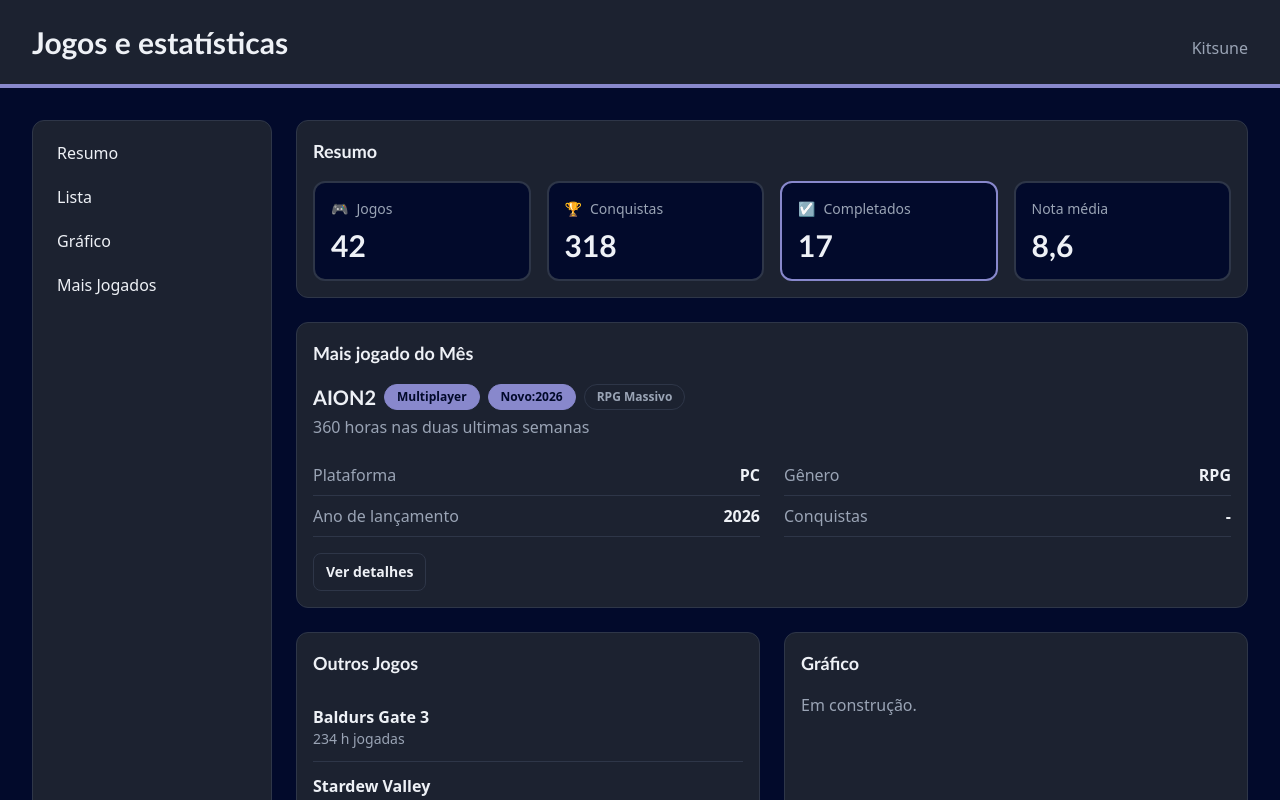
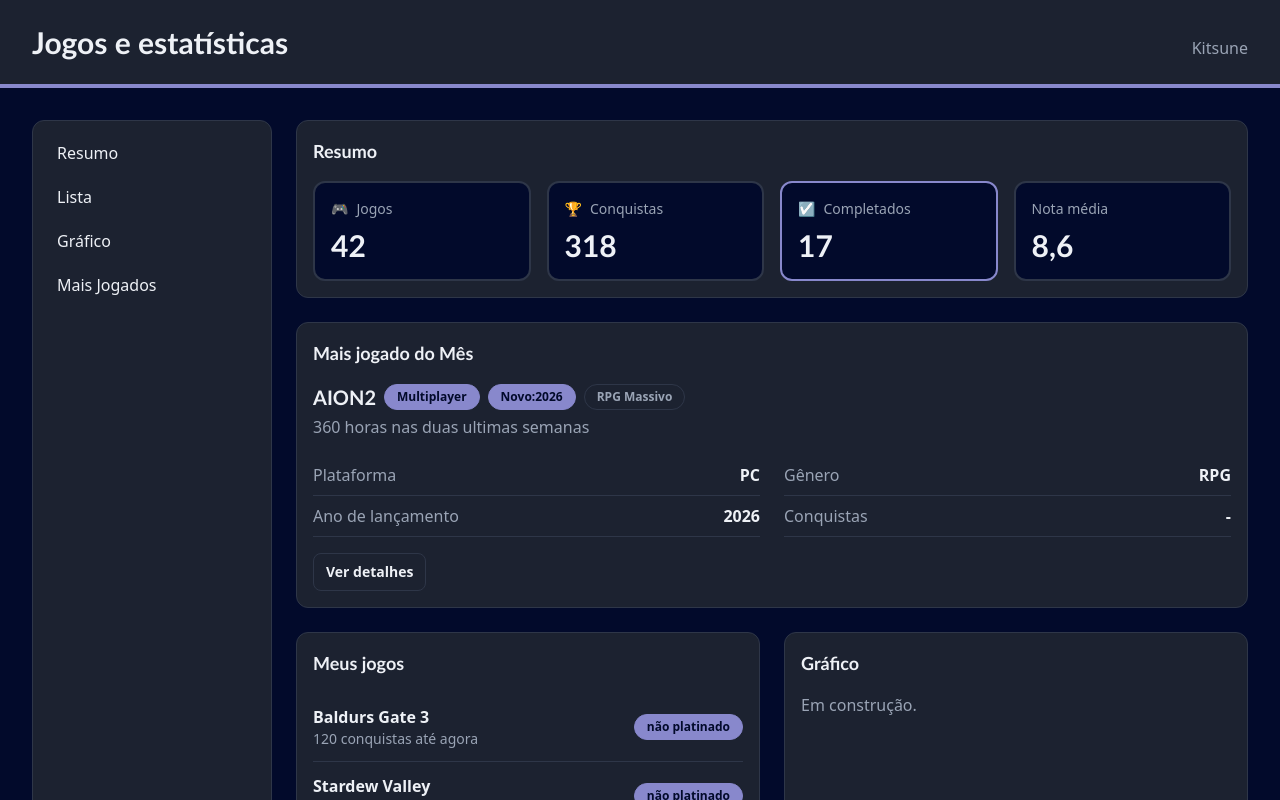
Before and after one commit to giovanaganzerdeleon/my-dashbord, a React (Vite) app: page / in a window 1280 px wide. Shown: the top 800 px of the page. Built offline with nearby package versions, Linux system fonts and the light colour scheme.

Commit message:
feat: show item status and empty list message

```diff
--- a/src/App.jsx
+++ b/src/App.jsx
@@ -6,6 +6,7 @@ import Panel from './components/Painel.jsx';
 import InfoRow from './components/InfoRow.jsx';
 import StatusBadge from './components/StatusBadge.jsx';
 import DetailsToggle from './components/DetailsToggle.jsx';
+import ListItem from './components/ListItem.jsx';
 
 const summaryCards = [
   { id: 'games', title: 'Jogos', value: 42, icon: '🎮' },
@@ -21,12 +22,17 @@ const summaryCards = [
 ];
 
 const games = [
-  { id: 'bg3', title: 'Baldurs Gate 3', hours: 234, isCompleted: false },
-  { id: 'stardew-valley', title: 'Stardew Valley', hours: 217, isCompleted: false },
-  { id: 'Lop', title: 'Lies Of P', hours: 98, isCompleted: true },
-  { id: 'BioShock', title: 'BioShock Infinite', hours: 64, isCompleted: false },
-  { id: 'Sonic', title: 'Sonic Unleshead', hours: 45, isCompleted: true },
-  { id: 'Lis', title: 'Life Is Strange', hours: 16, isCompleted: true },
+  { id: 'bg3', title: 'Baldurs Gate 3', conquistas: 120, isCompleted: false },
+  {
+    id: 'stardew-valley',
+    title: 'Stardew Valley',
+    conquistas: 100,
+    isCompleted: false,
+  },
+  { id: 'Lop', title: 'Lies Of P', conquistas: 54, isCompleted: true },
+  { id: 'BioShock', title: 'BioShock Infinite', conquistas: 23, isCompleted: false },
+  { id: 'Sonic', title: 'Sonic Unleshead', conquistas: 45, isCompleted: true },
+  { id: 'Lis', title: 'Life Is Strange', conquistas: 60, isCompleted: true },
 ];
 
 function App() {
@@ -76,19 +82,10 @@ function App() {
           </div>
         </Panel>
 
-        <Panel id="list" title="Outros Jogos" className="xl:min-h-80">
+        <Panel id="list" title="Meus jogos" className="xl:min-h-80">
           <ul>
             {games.map((game) => (
-              <li
-                key={game.id}
-                className="flex flex-wrap items-center justify-between gap-2
-          border-b border-border py-3"
-              >
-                <div>
-                  <p className="font-bold">{game.title}</p>
-                  <p className="text-sm text-muted">{game.hours} h jogadas</p>
-                </div>
-              </li>
+              <ListItem key={game.id} title={game.title} conquistas={game.conquistas} />
             ))}
           </ul>
         </Panel>
--- /dev/null
+++ b/src/components/ListItem.jsx
@@ -0,0 +1,27 @@
+import StatusBadge from './StatusBadge.jsx';
+
+function ListItem({ title, conquistas, isCompleted =false }) {
+  return (
+    <li
+      className="flex flex-wrap items-center justify-between gap-2
+        border-b border-border py-3"
+    >
+      <div>
+        <p className="font-bold">
+          {isCompleted && <span aria-hidden="true">🏆</span>}
+          {title}
+        </p>
+
+        <p className="text-sm text-muted">
+          {conquistas}  {isCompleted ? 'Completo' : 'conquistas até agora'}
+        </p>
+      </div>
+      <StatusBadge
+        label={isCompleted ? 'Platinado' : 'não platinado'}
+        isActive={!isCompleted}
+      />
+    </li>
+  );
+}
+
+export default ListItem;
```
